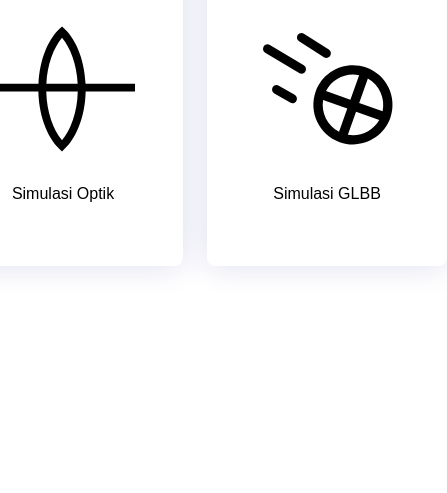
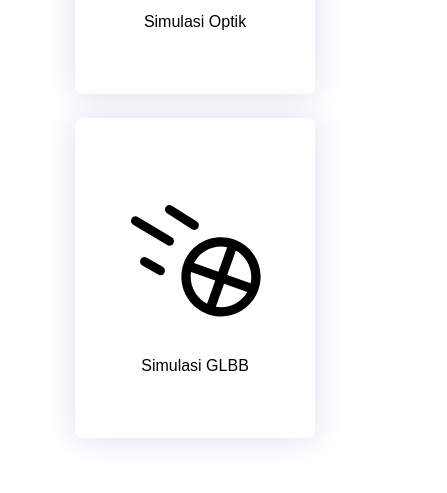
Before and after one commit to undeadevs/physim, a website: page index.html in a window 390 px wide. Shown: the part 351-844 px from the top of the page, 447 px wide, since content can reach past the window. Drawn offline with Linux system fonts and the light colour scheme.

Commit message:
Responsive home page

```diff
--- a/index.css
+++ b/index.css
@@ -379,6 +379,12 @@ ul.cards > li > a {
     font-weight: 100 900;
 }
 
+@media screen and (max-width: 560px) {
+    ul.cards {
+        grid-auto-flow: row;
+    }
+}
+
 @media screen and (max-width: 420px) {
     .controls * {
         font-size: 0.75rem;
```
